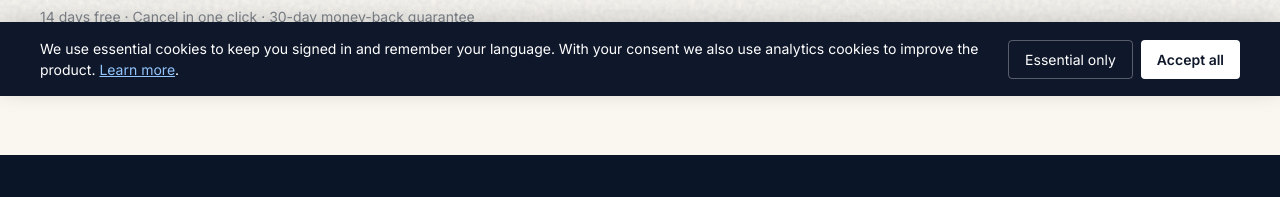
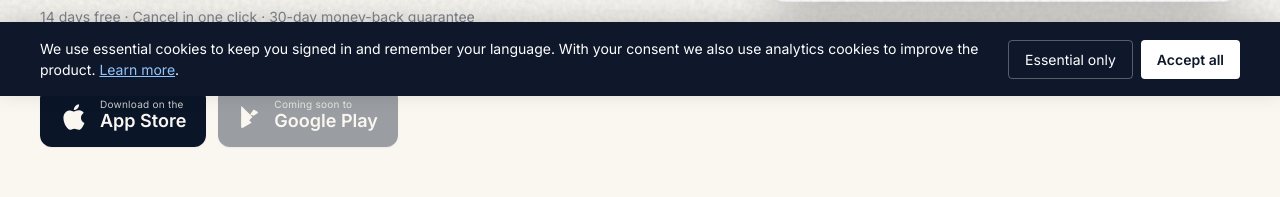
Before and after one commit to jelhadouti-sketch/hullbook, a Next.js app: page /en in a window 1280 px wide. Shown: the part 704-901 px from the top of the page. Built offline with nearby package versions, Linux system fonts and the light colour scheme; no server answers.

Commit message:
Add App Store and Google Play download badges to homepage

```diff
--- a/app/[locale]/(marketing)/page.tsx
+++ b/app/[locale]/(marketing)/page.tsx
@@ -12,6 +12,7 @@ import { MobileNav } from '@/components/marketing/MobileNav';
 import { LandingJsonLd } from '@/components/seo/JsonLd';
 import { LanguageSwitcher } from '@/components/marketing/LanguageSwitcher';
 import { LogoMark } from '@/components/marketing/LogoMark';
+import { StoreBadges } from '@/components/marketing/StoreBadges';
 import { notFound } from 'next/navigation';
 
 export default async function HomePage({
@@ -102,6 +103,11 @@ export default async function HomePage({
       </a>
               </div>
               <p className="text-sm text-ink/50">{dict.hero.note}</p>
+              {/* Store badges */}
+              <div className="mt-8">
+                <p className="text-xs uppercase tracking-[0.15em] text-ink/50 mb-3">Now available on iPhone &amp; iPad</p>
+                <StoreBadges />
+              </div>
             </div>
             <div className="md:col-span-5">
               <DashboardMockup dict={dict} />
@@ -316,6 +322,10 @@ export default async function HomePage({
       </a>
             <p className="text-center text-sm text-paper-cream/50 mt-4">{dict.final.note}</p>
           </div>
+          {/* Store badges */}
+          <div className="mt-10 flex justify-center">
+            <StoreBadges onDark />
+          </div>
         </div>
       </section>
 
--- /dev/null
+++ b/components/marketing/StoreBadges.tsx
@@ -0,0 +1,55 @@
+const APP_STORE_URL = 'https://apps.apple.com/app/hullbook/id6776191454';
+
+function AppleIcon({ className }: { className?: string }) {
+  return (
+    <svg className={className} viewBox="0 0 24 24" fill="currentColor" aria-hidden="true">
+      <path d="M16.365 1.43c0 1.14-.493 2.27-1.177 3.08-.744.9-1.99 1.57-2.987 1.57-.12 0-.23-.02-.3-.03-.01-.06-.04-.22-.04-.39 0-1.15.572-2.27 1.206-2.98.804-.94 2.142-1.64 3.248-1.68.03.13.05.28.05.43zm4.565 15.71c-.03.07-.463 1.58-1.518 3.12-.945 1.34-1.94 2.71-3.43 2.71-1.517 0-1.9-.88-3.63-.88-1.698 0-2.302.91-3.67.91-1.377 0-2.332-1.26-3.428-2.8-1.287-1.82-2.323-4.63-2.323-7.28 0-4.28 2.797-6.55 5.552-6.55 1.448 0 2.675.95 3.6.95.865 0 2.222-1.01 3.902-1.01.613 0 2.886.06 4.374 2.19-.13.09-2.383 1.37-2.383 4.19 0 3.26 2.854 4.42 2.985 4.45z"/>
+    </svg>
+  );
+}
+
+function PlayIcon({ className }: { className?: string }) {
+  return (
+    <svg className={className} viewBox="0 0 24 24" fill="currentColor" aria-hidden="true">
+      <path d="M3.6 1.3c-.3.2-.5.6-.5 1.1v19.2c0 .5.2.9.5 1.1l.1.1L14.5 12 3.7 1.2l-.1.1zm12 9.4 3.6-2.1c1-.6 1-1.5 0-2.1l-3.6-2.1L12.1 9.6l3.5 1.1zM3.7 22.8c.3.2.7.2 1.2-.1l8.7-5-2.6-2.6-7.3 7.7z"/>
+    </svg>
+  );
+}
+
+export function StoreBadges({ onDark = false }: { onDark?: boolean }) {
+  const liveCls = onDark
+    ? 'bg-paper-cream text-ink hover:bg-white'
+    : 'bg-ink text-paper-cream hover:bg-ink-deep';
+  const soonCls = onDark
+    ? 'bg-white/10 text-paper-cream border border-paper-cream/25'
+    : 'bg-ink/40 text-paper-cream';
+
+  return (
+    <div className="flex flex-wrap items-center gap-3">
+      <a
+        href={APP_STORE_URL}
+        target="_blank"
+        rel="noopener noreferrer"
+        aria-label="Download HullBook on the App Store"
+        className={`inline-flex items-center gap-3 rounded-xl px-5 py-3 shadow-sm transition ${liveCls}`}
+      >
+        <AppleIcon className="w-7 h-7" />
+        <span className="flex flex-col leading-none text-left">
+          <span className="text-[10px] tracking-wide opacity-80">Download on the</span>
+          <span className="text-lg font-semibold -mt-0.5">App Store</span>
+        </span>
+      </a>
+
+      <div
+        aria-label="HullBook is coming soon to Google Play"
+        className={`inline-flex items-center gap-3 rounded-xl px-5 py-3 shadow-sm cursor-default ${soonCls}`}
+      >
+        <PlayIcon className="w-6 h-6" />
+        <span className="flex flex-col leading-none text-left">
+          <span className="text-[10px] tracking-wide opacity-80">Coming soon to</span>
+          <span className="text-lg font-semibold -mt-0.5">Google Play</span>
+        </span>
+      </div>
+    </div>
+  );
+}
```
